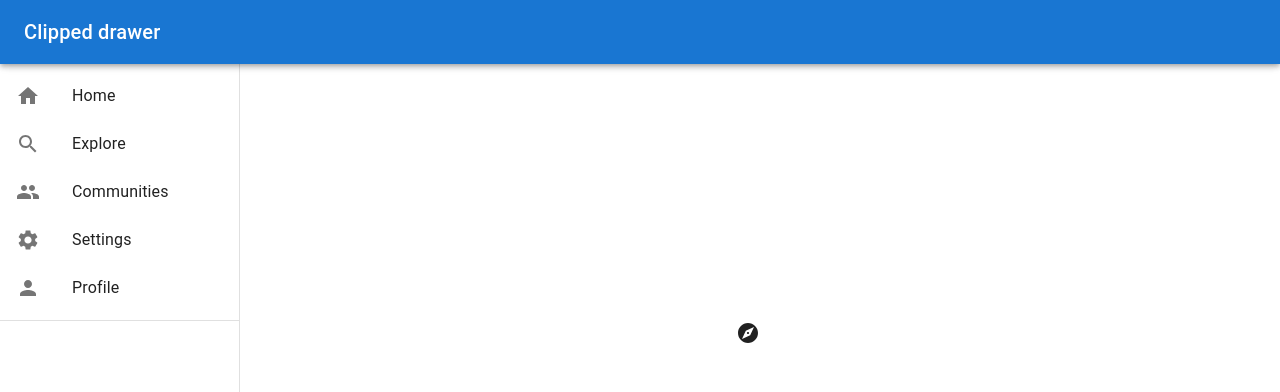
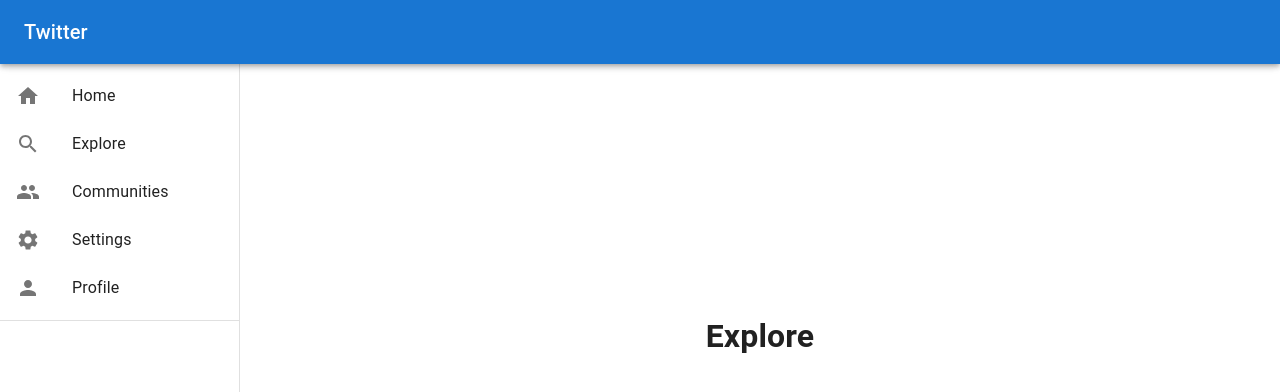
Before and after one commit to sosei333/uttcx, a React (Create React App) app in the folder appx/: page /explore in a window 1280 px wide. Shown: the top 392 px of the page. Built offline with nearby package versions, Linux system fonts and the light colour scheme; no server answers; sample sign-in values are in the browser's storage.

Commit message:
add tohome

```diff
--- a/appx/src/App.tsx
+++ b/appx/src/App.tsx
@@ -4,11 +4,11 @@ import { onAuthStateChanged, User } from 'firebase/auth';
 import { auth } from './firebase';
 import Login from './components/Login';
 import Signup from './components/Signup';
+import Explore from './components/Explore';
 import RootLayout from './components/RootLayout';
 import Home from './components/Home';
 
 import { Box, Typography, Button, CircularProgress } from '@mui/material';
-import { Explore } from '@mui/icons-material';
 
 const Title: React.FC = () => {
   return (
@@ -62,7 +62,7 @@ const MainContent: React.FC<{ user: User | null }> = ({ user }) => {
           <>
             <Route path="/login" element={<Login />} />
             <Route path="/signup" element={<Signup />} />
-            <Route path="*" element={<Navigate to="/login" />} />
+            <Route path="*" element={<Navigate to="/" />} />
           </>
         ) : (
           // ログイン後のルート（RootLayoutでラップ）
--- a/appx/src/components/Explore.tsx
+++ b/appx/src/components/Explore.tsx
@@ -2,7 +2,7 @@
 import React from 'react';
 
 const Explore: React.FC = () => {
-    return <h1>Contact Us</h1>;
+    return <h1>Explore</h1>;
 };
 
 export default Explore;
--- a/appx/src/components/Rootlayout.tsx
+++ b/appx/src/components/Rootlayout.tsx
@@ -30,11 +30,11 @@ interface RootLayoutProps {
 
 const RootLayout: React.FC<RootLayoutProps> = () => {
     const menuItems = [
-        { text: 'Home', link:'./Home', icon: <HomeIcon /> },
-        { text: 'Explore',link:'./Explore', icon: <SearchIcon /> },
-        { text: 'Communities', link:'./Explore',icon: <GroupIcon /> },
-        { text: 'Settings',link:'./Explore', icon: <SettingsIcon /> },
-        { text: 'Profile',link:'./Explore', icon: <PersonIcon /> },
+        { text: 'Home', link:'./home', icon: <HomeIcon /> },
+        { text: 'Explore',link:'./explore', icon: <SearchIcon /> },
+        { text: 'Communities', link:'./explore',icon: <GroupIcon /> },
+        { text: 'Settings',link:'./explore', icon: <SettingsIcon /> },
+        { text: 'Profile',link:'./explore', icon: <PersonIcon /> },
     ];
     const navigate=useNavigate();
 
@@ -44,7 +44,7 @@ const RootLayout: React.FC<RootLayoutProps> = () => {
             <AppBar position="fixed" sx={{ zIndex: (theme) => theme.zIndex.drawer + 1 }}>
                 <Toolbar>
                     <Typography variant="h6" noWrap component="div">
-                        Clipped drawer
+                        Twitter
                     </Typography>
                 </Toolbar>
             </AppBar>
```
